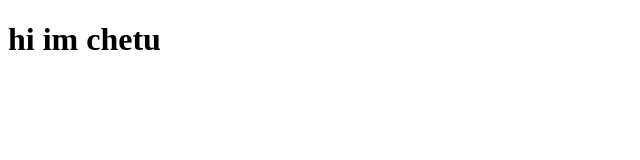
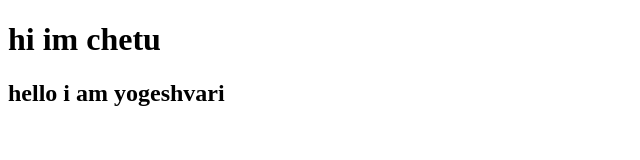
Before and after one commit to chetandsbhadane/learning-repo, a plain HTML site: page index.html in a window 1280 px wide. Shown: the whole page, without its empty margins (0-640 px from the left). Drawn offline with Linux system fonts and the light colour scheme.

Commit message:
this is my 5th repository

```diff
--- a/index.html
+++ b/index.html
@@ -8,6 +8,7 @@
 </head>
 <body>
     <h1>hi im chetu</h1>
+    <h2> hello i am yogeshvari</h2>
 
 </body>
 </html>
```
